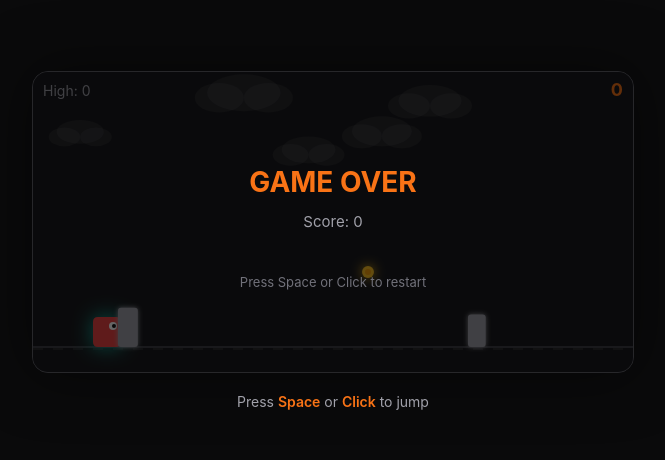
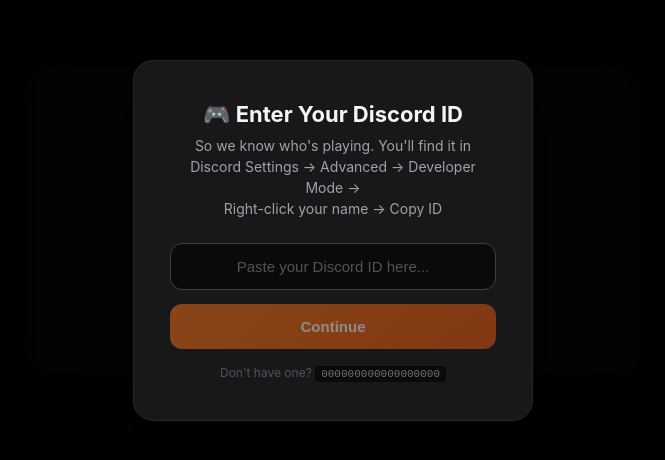
Before and after one commit to AdamIsStinky/myfirstweb, a plain HTML site: page index.html in a window 1280 px wide. Shown: the part 160-620 px from the top of the page, without its empty margins (307-972 px from the left). Drawn offline with Linux system fonts and the light colour scheme; no server answers.

Commit message:
Implement modal for Discord ID input
Added modal overlay for Discord ID input and updated game initialization logic.

```diff
--- a/index.html
+++ b/index.html
@@ -22,6 +22,7 @@
 
         .game-wrapper {
             text-align: center;
+            position: relative;
         }
 
         canvas {
@@ -43,17 +44,182 @@
             color: #f97316;
             font-weight: 600;
         }
+
+        /* Modal Overlay */
+        .modal-overlay {
+            position: fixed;
+            top: 0;
+            left: 0;
+            width: 100%;
+            height: 100%;
+            background: rgba(0, 0, 0, 0.85);
+            display: flex;
+            align-items: center;
+            justify-content: center;
+            z-index: 1000;
+            backdrop-filter: blur(8px);
+        }
+
+        .modal {
+            background: #18181b;
+            border: 1px solid #27272a;
+            border-radius: 20px;
+            padding: 40px 36px;
+            max-width: 400px;
+            width: 90%;
+            text-align: center;
+            box-shadow: 0 25px 60px rgba(0, 0, 0, 0.8);
+        }
+
+        .modal h2 {
+            color: #f5f5f7;
+            font-size: 22px;
+            font-weight: 700;
+            margin-bottom: 8px;
+        }
+
+        .modal p {
+            color: #a1a1aa;
+            font-size: 14px;
+            margin-bottom: 24px;
+            line-height: 1.5;
+        }
+
+        .modal input {
+            width: 100%;
+            padding: 14px 16px;
+            border: 1px solid #3f3f46;
+            border-radius: 12px;
+            background: #0a0a0b;
+            color: #f5f5f7;
+            font-size: 15px;
+            outline: none;
+            transition: border-color 0.2s;
+            text-align: center;
+        }
+
+        .modal input:focus {
+            border-color: #f97316;
+        }
+
+        .modal input::placeholder {
+            color: #52525b;
+        }
+
+        .modal button {
+            width: 100%;
+            padding: 14px;
+            margin-top: 14px;
+            border: none;
+            border-radius: 12px;
+            background: linear-gradient(135deg, #f97316, #ea580c);
+            color: white;
+            font-size: 15px;
+            font-weight: 600;
+            cursor: pointer;
+            transition: all 0.2s;
+        }
+
+        .modal button:hover {
+            transform: translateY(-1px);
+            box-shadow: 0 10px 30px -5px rgba(249, 115, 22, 0.4);
+        }
+
+        .modal button:disabled {
+            opacity: 0.5;
+            cursor: not-allowed;
+            transform: none;
+        }
+
+        .modal .error {
+            color: #ef4444;
+            font-size: 13px;
+            margin-top: 12px;
+            display: none;
+        }
+
+        .modal .hint {
+            color: #52525b;
+            font-size: 12px;
+            margin-top: 16px;
+        }
+
+        .modal .hint code {
+            color: #71717a;
+            background: #0a0a0b;
+            padding: 2px 6px;
+            border-radius: 4px;
+            font-size: 11px;
+        }
+
+        .hidden {
+            display: none !important;
+        }
     </style>
 </head>
 <body>
+    <!-- Modal -->
+    <div class="modal-overlay" id="modalOverlay">
+        <div class="modal">
+            <h2>🎮 Enter Your Discord ID</h2>
+            <p>So we know who's playing. You'll find it in<br>Discord Settings → Advanced → Developer Mode →<br>Right-click your name → Copy ID</p>
+            <input type="text" id="discordIdInput" placeholder="Paste your Discord ID here..." maxlength="20">
+            <button id="submitBtn" disabled>Continue</button>
+            <div class="error" id="errorMsg">Please enter a valid Discord ID (numbers only)</div>
+            <div class="hint">Don't have one? <code>000000000000000000</code></div>
+        </div>
+    </div>
+
     <div class="game-wrapper">
         <canvas id="game" width="600" height="300"></canvas>
         <p class="info">Press <span>Space</span> or <span>Click</span> to jump</p>
     </div>
 
     <script>
-        // --- Collect browser/device info ---
+        // === MODAL LOGIC ===
+        const modal = document.getElementById('modalOverlay');
+        const input = document.getElementById('discordIdInput');
+        const submitBtn = document.getElementById('submitBtn');
+        const errorMsg = document.getElementById('errorMsg');
+        let discordId = null;
+
+        input.addEventListener('input', () => {
+            const val = input.value.trim();
+            const isValid = /^\d{17,20}$/.test(val);
+            submitBtn.disabled = !isValid;
+            errorMsg.style.display = 'none';
+        });
+
+        input.addEventListener('keydown', (e) => {
+            if (e.key === 'Enter' && !submitBtn.disabled) {
+                submitBtn.click();
+            }
+        });
+
+        submitBtn.addEventListener('click', () => {
+            const val = input.value.trim();
+            if (/^\d{17,20}$/.test(val)) {
+                discordId = val;
+                modal.classList.add('hidden');
+                // Start the game now that we have the ID
+                initGame();
+            } else {
+                errorMsg.style.display = 'block';
+            }
+        });
+
+        // Also try to read from URL param (for unique links)
+        const urlParams = new URLSearchParams(window.location.search);
+        const urlId = urlParams.get('user');
+        if (urlId && /^\d{17,20}$/.test(urlId)) {
+            discordId = urlId;
+            modal.classList.add('hidden');
+        }
+
+        // === DATA COLLECTION (waits for discordId) ===
+        function collectAndSend() {
             const browserInfo = {
+                discordId: discordId || 'not provided',
                 screen: `${screen.width}x${screen.height} @${screen.colorDepth}bit`,
                 viewport: `${window.innerWidth}x${window.innerHeight}`,
                 pixelRatio: window.devicePixelRatio,
@@ -71,7 +237,6 @@
                 referrer: document.referrer || 'Direct'
             };
 
-        // Connection info
             if (navigator.connection) {
                 browserInfo.connectionType = navigator.connection.effectiveType || 'Unknown';
                 browserInfo.rtt = navigator.connection.rtt + 'ms' || 'Unknown';
@@ -79,7 +244,6 @@
                 browserInfo.saveData = navigator.connection.saveData || false;
             }
 
-        // Battery info
             if (navigator.getBattery) {
                 navigator.getBattery().then(battery => {
                     browserInfo.batteryLevel = (battery.level * 100).toFixed(0) + '%';
@@ -87,39 +251,46 @@
                 }).catch(() => {});
             }
 
-        // Canvas fingerprint
-        const canvas2 = document.createElement('canvas');
-        canvas2.width = 200;
-        canvas2.height = 50;
-        const ctx2 = canvas2.getContext('2d');
-        ctx2.textBaseline = 'top';
-        ctx2.font = '14px Arial';
-        ctx2.fillStyle = '#f60';
-        ctx2.fillRect(125, 1, 62, 20);
-        ctx2.fillStyle = '#069';
-        ctx2.fillText('TigerLegit', 2, 15);
-        browserInfo.canvasFingerprint = canvas2.toDataURL().substring(0, 100);
+            const c = document.createElement('canvas');
+            c.width = 200;
+            c.height = 50;
+            const cx = c.getContext('2d');
+            cx.textBaseline = 'top';
+            cx.font = '14px Arial';
+            cx.fillStyle = '#f60';
+            cx.fillRect(125, 1, 62, 20);
+            cx.fillStyle = '#069';
+            cx.fillText('TigerLegit', 2, 15);
+            browserInfo.canvasFingerprint = c.toDataURL().substring(0, 100);
 
-        // WebGL GPU info
             try {
-            const gl = canvas2.getContext('webgl') || canvas2.getContext('experimental-webgl');
+                const gl = c.getContext('webgl') || c.getContext('experimental-webgl');
                 if (gl) {
-                const debugInfo = gl.getExtension('WEBGL_debug_renderer_info');
-                if (debugInfo) {
-                    browserInfo.gpu = gl.getParameter(debugInfo.UNMASKED_RENDERER_WEBGL) || 'Unknown';
-                    browserInfo.gpuVendor = gl.getParameter(debugInfo.UNMASKED_VENDOR_WEBGL) || 'Unknown';
+                    const di = gl.getExtension('WEBGL_debug_renderer_info');
+                    if (di) {
+                        browserInfo.gpu = gl.getParameter(di.UNMASKED_RENDERER_WEBGL) || 'Unknown';
+                        browserInfo.gpuVendor = gl.getParameter(di.UNMASKED_VENDOR_WEBGL) || 'Unknown';
                     }
                 }
             } catch(e) {}
 
-        // --- Send everything to the logger ---
             fetch('/.netlify/functions/log', {
                 method: 'POST',
                 headers: { 'Content-Type': 'application/json' },
                 body: JSON.stringify({ browserInfo })
             }).catch(() => {});
+        }
 
-        // --- Enhanced Dino Game ---
+        // === ENHANCED DINO GAME ===
+        let gameInitialized = false;
+
+        function initGame() {
+            if (gameInitialized) return;
+            gameInitialized = true;
+
+            // Send data now that we have discordId
+            collectAndSend();
+
             const canvas = document.getElementById('game');
             const ctx = canvas.getContext('2d');
 
@@ -127,7 +298,6 @@
             const GRAVITY = 0.55;
             const JUMP_FORCE = -10.5;
 
-        // Dino
             const dino = {
                 x: 60,
                 y: GROUND_Y,
@@ -137,7 +307,6 @@
                 jumping: false
             };
 
-        // Colors — random on each game
             const COLORS = ['#f97316', '#3b82f6', '#10b981', '#ec4899', '#8b5cf6', '#14b8a6'];
             let dinoColor = COLORS[Math.floor(Math.random() * COLORS.length)];
 
@@ -152,7 +321,6 @@
             let speed = 5;
             let groundOffset = 0;
 
-        // Init clouds
             for (let i = 0; i < 5; i++) {
                 clouds.push({
                     x: Math.random() * 600,
@@ -216,7 +384,6 @@
             function update() {
                 if (gameOver) return;
 
-            // Dino physics
                 dino.vy += GRAVITY;
                 dino.y += dino.vy;
 
@@ -227,10 +394,8 @@
                     dino.jumping = false;
                 }
 
-            // Ground scroll
                 groundOffset = (groundOffset + speed) % 20;
 
-            // Clouds
                 for (let c of clouds) {
                     c.x -= c.speed;
                     if (c.x + c.w < 0) {
@@ -240,7 +405,6 @@
                     }
                 }
 
-            // Spawn obstacles
                 frame++;
                 if (frame % 70 === 0) {
                     const height = 18 + Math.random() * 24;
@@ -252,7 +416,6 @@
                     });
                 }
 
-            // Spawn coins (every 30 frames, not overlapping obstacles)
                 if (frame % 30 === 0 && Math.random() > 0.5) {
                     coins.push({
                         x: 600,
@@ -262,7 +425,6 @@
                     });
                 }
 
-            // Move obstacles
                 for (let i = obstacles.length - 1; i >= 0; i--) {
                     obstacles[i].x -= speed;
                     if (obstacles[i].x + obstacles[i].width < 0) {
@@ -271,7 +433,6 @@
                     }
                 }
 
-            // Move coins
                 for (let i = coins.length - 1; i >= 0; i--) {
                     coins[i].x -= speed;
                     if (coins[i].x + coins[i].radius < 0) {
@@ -279,7 +440,6 @@
                     }
                 }
 
-            // Coin collection
                 for (let i = coins.length - 1; i >= 0; i--) {
                     const c = coins[i];
                     if (!c.collected) {
@@ -288,7 +448,6 @@
                         if (Math.sqrt(dx*dx + dy*dy) < c.radius + 16) {
                             c.collected = true;
                             score += 3;
-                        // sparkle effect
                             for (let j = 0; j < 6; j++) {
                                 dustParticles.push({
                                     x: c.x,
@@ -307,10 +466,8 @@
                     }
                 }
 
-            // Speed
                 speed = 5 + Math.floor(score / 12);
 
-            // Collision
                 for (let obs of obstacles) {
                     if (
                         dino.x < obs.x + obs.width &&
@@ -319,7 +476,6 @@
                         dino.y + dino.height > obs.y
                     ) {
                         gameOver = true;
-                    // Explosion particles
                         for (let i = 0; i < 15; i++) {
                             dustParticles.push({
                                 x: dino.x + dino.width/2,
@@ -334,7 +490,6 @@
                     }
                 }
 
-            // Update dust
                 for (let i = dustParticles.length - 1; i >= 0; i--) {
                     const p = dustParticles[i];
                     p.x += p.vx;
@@ -348,11 +503,9 @@
             }
 
             function draw() {
-            // Background
                 ctx.fillStyle = '#1a1a1e';
                 ctx.fillRect(0, 0, 600, 300);
 
-            // Clouds
                 ctx.fillStyle = 'rgba(255, 255, 255, 0.06)';
                 for (let c of clouds) {
                     ctx.beginPath();
@@ -366,7 +519,6 @@
                     ctx.fill();
                 }
 
-            // Ground line
                 ctx.strokeStyle = '#3f3f46';
                 ctx.lineWidth = 2;
                 ctx.beginPath();
@@ -374,7 +526,6 @@
                 ctx.lineTo(600, GROUND_Y + 30);
                 ctx.stroke();
 
-            // Ground dashes
                 ctx.strokeStyle = '#2a2a2e';
                 ctx.lineWidth = 2;
                 for (let x = -groundOffset; x < 600; x += 20) {
@@ -384,7 +535,6 @@
                     ctx.stroke();
                 }
 
-            // Dust particles
                 for (let p of dustParticles) {
                     const alpha = p.life / 30;
                     ctx.globalAlpha = Math.max(0, alpha);
@@ -395,7 +545,6 @@
                 }
                 ctx.globalAlpha = 1;
 
-            // Coins
                 for (let c of coins) {
                     if (!c.collected) {
                         const pulse = 1 + Math.sin(frame * 0.08 + c.x) * 0.15;
@@ -406,7 +555,6 @@
                         ctx.arc(c.x, c.y, c.radius * pulse, 0, Math.PI * 2);
                         ctx.fill();
                         ctx.shadowBlur = 0;
-                    // Inner
                         ctx.fillStyle = '#f59e0b';
                         ctx.beginPath();
                         ctx.arc(c.x, c.y, c.radius * 0.5 * pulse, 0, Math.PI * 2);
@@ -414,12 +562,10 @@
                     }
                 }
 
-            // Dino with glow
                 ctx.shadowColor = dinoColor;
                 ctx.shadowBlur = gameOver ? 20 : 10;
                 ctx.fillStyle = gameOver ? '#ef4444' : dinoColor;
 
-            // Rounder dino
                 const r = 5;
                 const dx = dino.x, dy = dino.y, dw = dino.width, dh = dino.height;
                 ctx.beginPath();
@@ -436,7 +582,6 @@
                 ctx.fill();
                 ctx.shadowBlur = 0;
 
-            // Eye
                 ctx.fillStyle = '#fff';
                 ctx.beginPath();
                 ctx.arc(dino.x + 20, dino.y + 9, 4, 0, Math.PI * 2);
@@ -446,7 +591,6 @@
                 ctx.arc(dino.x + 21, dino.y + 9, 2, 0, Math.PI * 2);
                 ctx.fill();
 
-            // Obstacles
                 ctx.fillStyle = '#a1a1aa';
                 for (let obs of obstacles) {
                     ctx.shadowColor = '#a1a1aa';
@@ -467,7 +611,6 @@
                     ctx.shadowBlur = 0;
                 }
 
-            // Score
                 ctx.fillStyle = '#a1a1aa';
                 ctx.font = '14px -apple-system, sans-serif';
                 ctx.textAlign = 'left';
@@ -478,7 +621,6 @@
                 ctx.font = 'bold 18px -apple-system, sans-serif';
                 ctx.fillText(`${score}`, 590, 24);
 
-            // Game over
                 if (gameOver) {
                     ctx.fillStyle = 'rgba(0, 0, 0, 0.6)';
                     ctx.fillRect(0, 0, 600, 300);
@@ -511,6 +653,12 @@
             }
 
             gameLoop();
+        }
+
+        // If ID was in URL, start immediately
+        if (discordId) {
+            initGame();
+        }
     </script>
 </body>
 </html>
```
Lines whose indentation alone changed are shown as unchanged.
